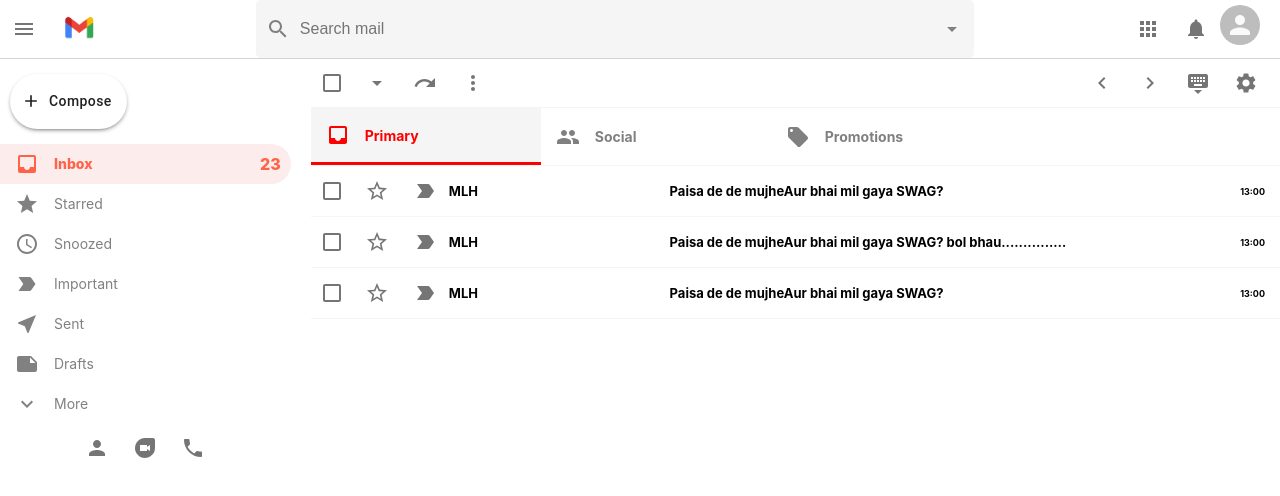
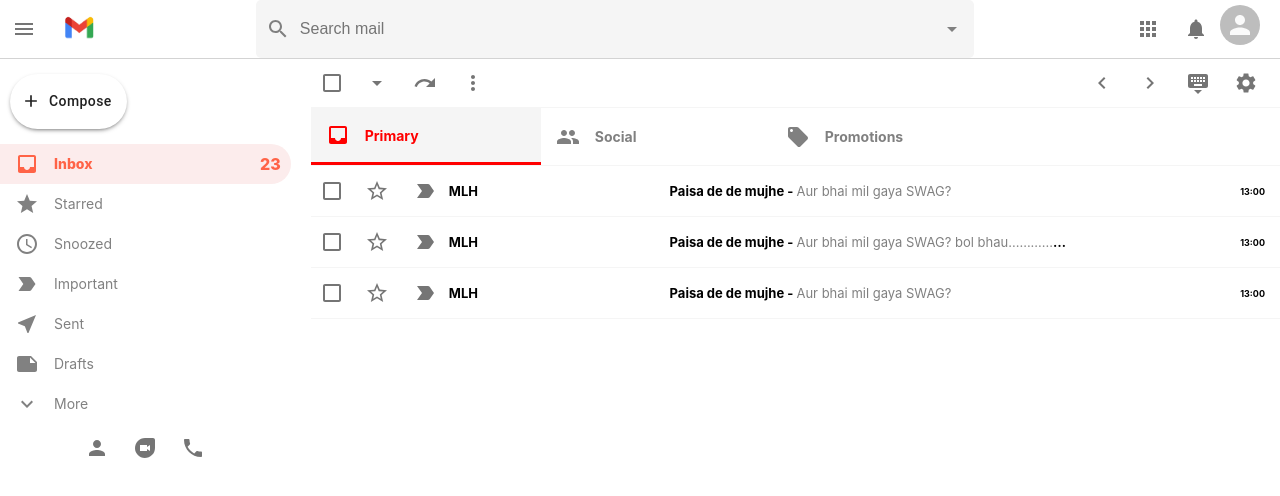
Before and after one commit to VistritPandey/Gmail-Clone, a React (Create React App) app: page / in a window 1280 px wide. Shown: the top 496 px of the page. Built offline with nearby package versions, Linux system fonts and the light colour scheme.

Commit message:
routing works as like a charm

```diff
--- a/src/App.js
+++ b/src/App.js
@@ -3,8 +3,8 @@
 import Header from "./Header";
 import Sidebar from "./Sidebar";
 import { BrowserRouter as Router, Switch, Route, Link } from "react-router-dom";
-import { Mail } from "@material-ui/icons";
 import EmailList from "./EmailList";
+import Mail from "./Mail";
 
 function App() {
   return (
--- a/src/EmailRow.css
+++ b/src/EmailRow.css
@@ -42,3 +42,8 @@
     font-size: 9px;
     font-weight: bold;
 }
+
+.emailRow__description {
+    font-weight: 400;
+    color: gray;
+}
--- a/src/EmailRow.js
+++ b/src/EmailRow.js
@@ -1,11 +1,14 @@
 import { Checkbox, IconButton } from "@material-ui/core";
 import { LabelImportantOutlined, StarBorderOutlined } from "@material-ui/icons";
 import React from "react";
+import { useHistory } from "react-router-dom";
 import "./EmailRow.css";
 
 function EmailRow({ id, title, subject, description, time }) {
+  const history = useHistory();
+
   return (
-    <div className="emailRow">
+    <div onClick={() => history.push("/mail")} className="emailRow">
       <div className="emailRow__options">
         <Checkbox />
         <IconButton>
@@ -21,6 +24,7 @@
       <div className="emailRow__message">
         <h4>
           {subject}
+          {" - "}
           <span className="emailRow__description">{description}</span>
         </h4>
       </div>
--- a/src/Mail.js
+++ b/src/Mail.js
@@ -4,7 +4,7 @@
 function Mail() {
   return (
     <div className="mail">
-      <h1>Hey</h1>
+      <h1>Hello</h1>
     </div>
   );
 }
```
Also changed, not shown: 1 other file (tests, documents, lock files or other folders).
